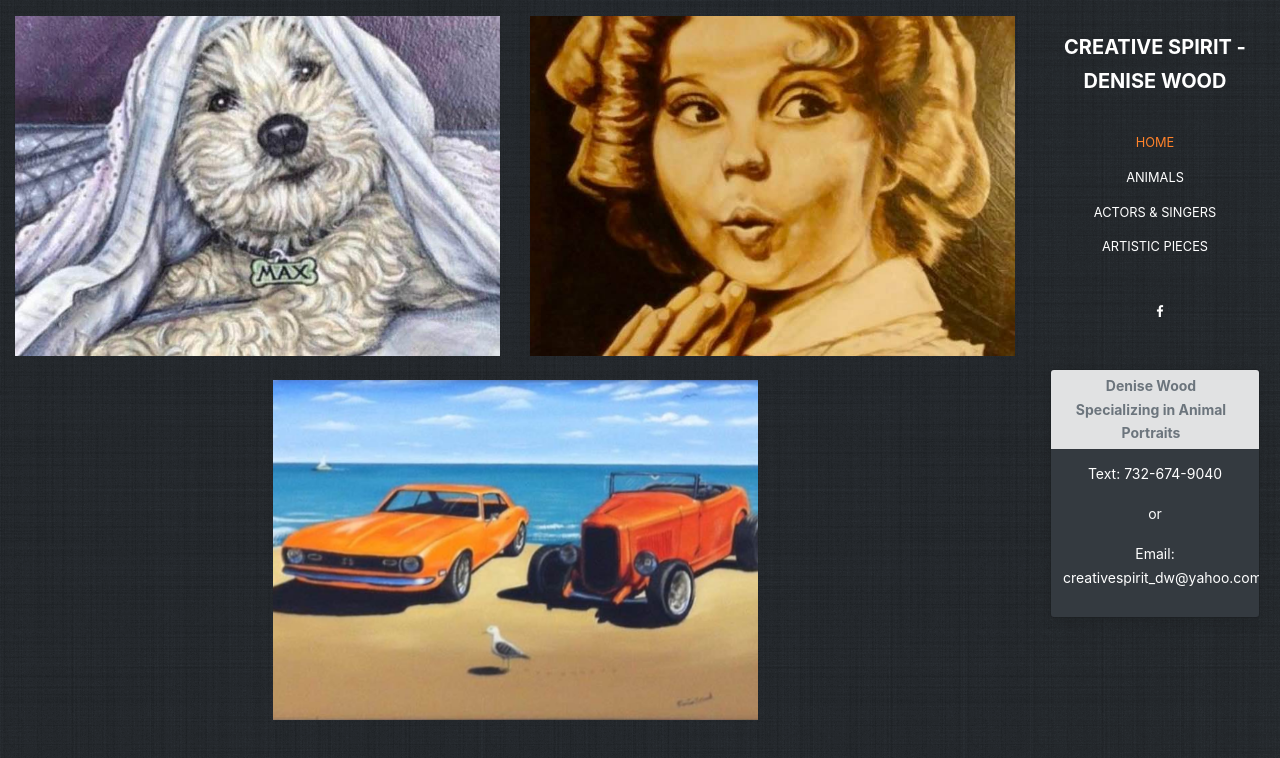
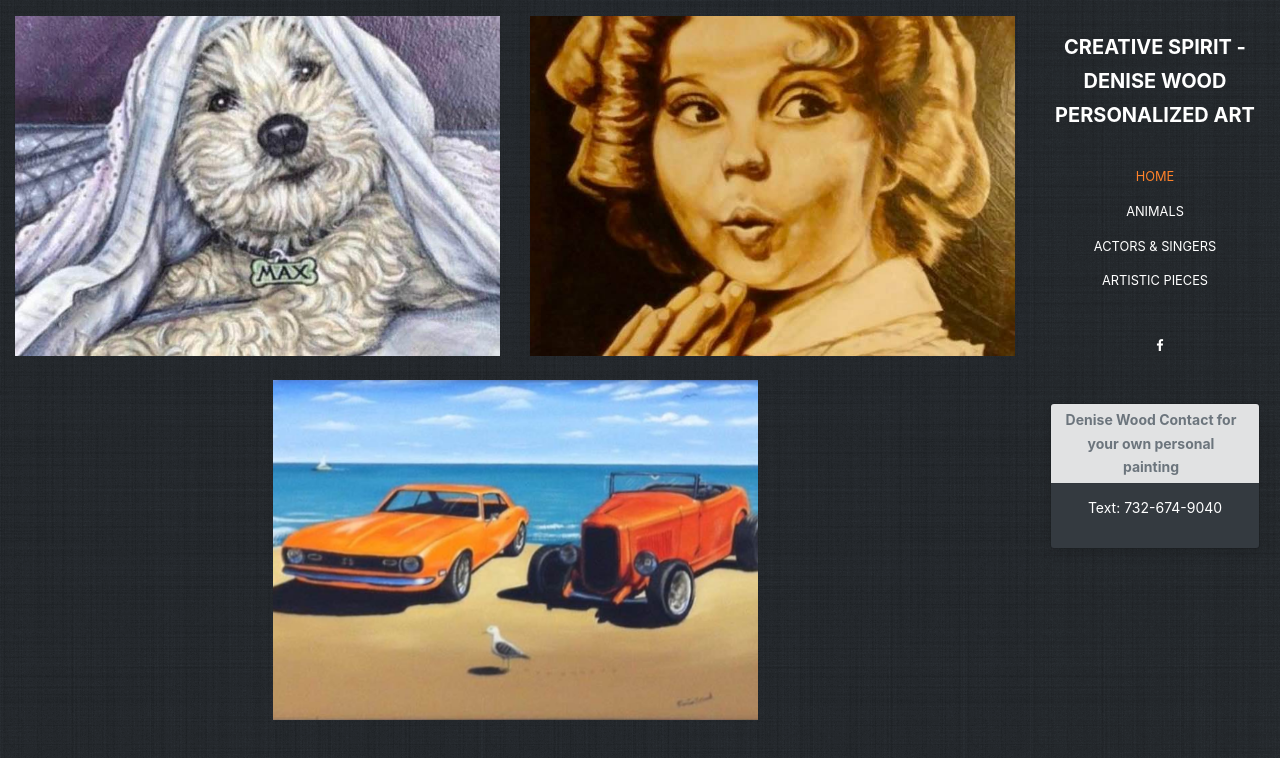
Before and after one commit to CreativeSpirit/CreativeSpirit, a plain HTML site: page index.html in a window 1280 px wide. Drawn offline with Linux system fonts and the light colour scheme; files whose address does not match are found by name.

Commit message:
Update index.html

```diff
--- a/index.html
+++ b/index.html
@@ -35,7 +35,7 @@
     <header class="header-bar d-flex d-lg-block align-items-center text-center" data-aos="zoom-in">
 
       <div class="site-logo">
-        <a href="index.html">Creative Spirit - Denise Wood</a>
+        <a href="index.html">Creative Spirit - Denise Wood Personalized Art</a>
       </div>
 
       <div class="d-inline-block d-xl-none ml-md-0 ml-auto py-3"><a href="#" class="site-menu-toggle js-menu-toggle text-white"><span class="icon-menu h3"></span></a></div>
@@ -57,7 +57,7 @@
             <div class="toast js-clone-nav bg-dark text-white show" id="myToast" role="alert" aria-live="assertive" aria-atomic="true" data-autohide="false">
               <div class="toast-header">
 
-                <strong>Denise Wood Specializing in Animal Portraits</strong>
+                <strong>Denise Wood Contact for your own personal painting</strong>
 
                 <button type="button" class="ml-2 mb-1 close" data-dismiss="toast" aria-label="Close">
               <!--    <span aria-hidden="true">&times;</span>  -->
@@ -65,8 +65,7 @@
               </div>
               <div class="toast-body">
                 <p>Text: 732-674-9040</p>
-                <p>or</p>
-                <p>Email: creativespirit_dw@yahoo.com</p>
+
               </div>
             </div>
 
```
